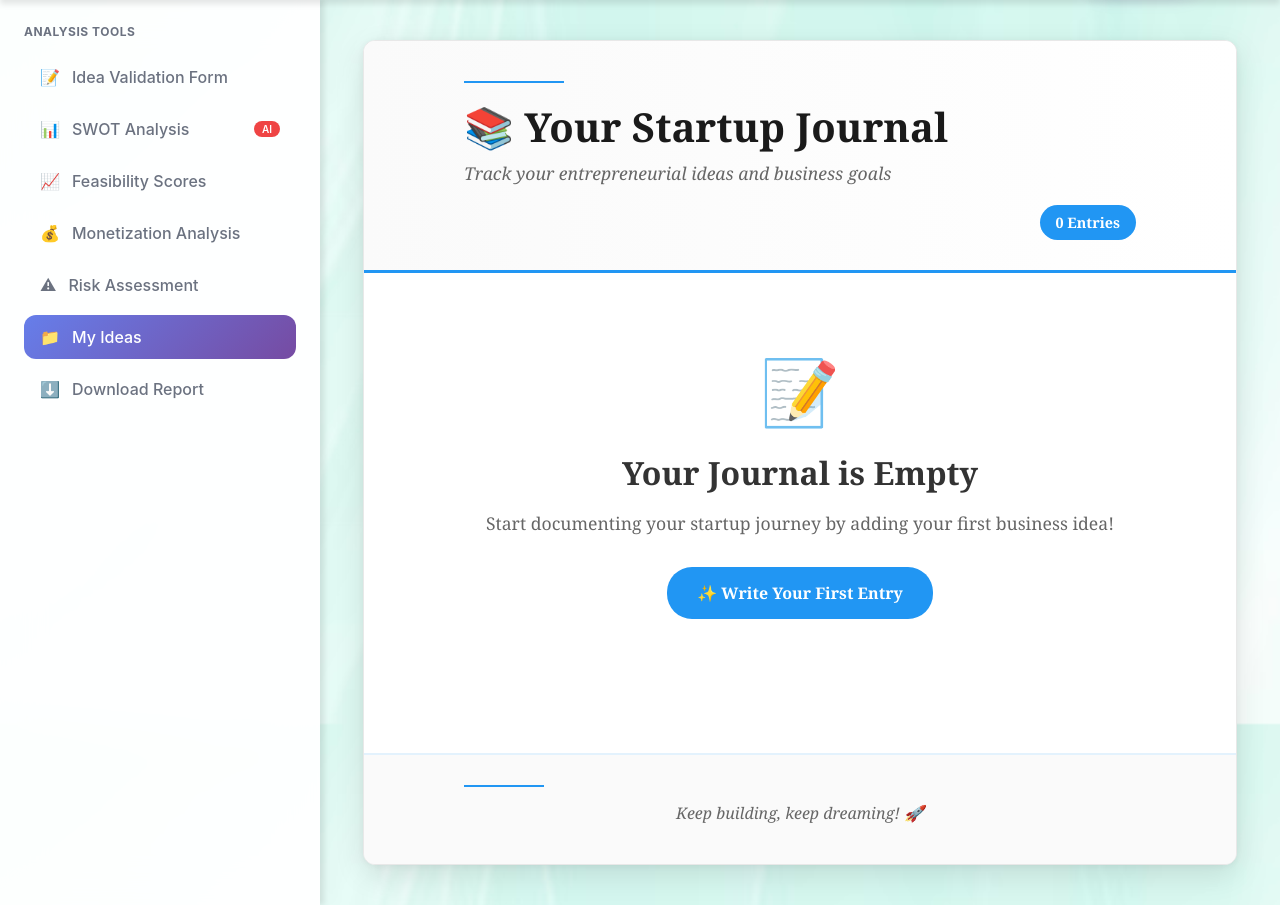
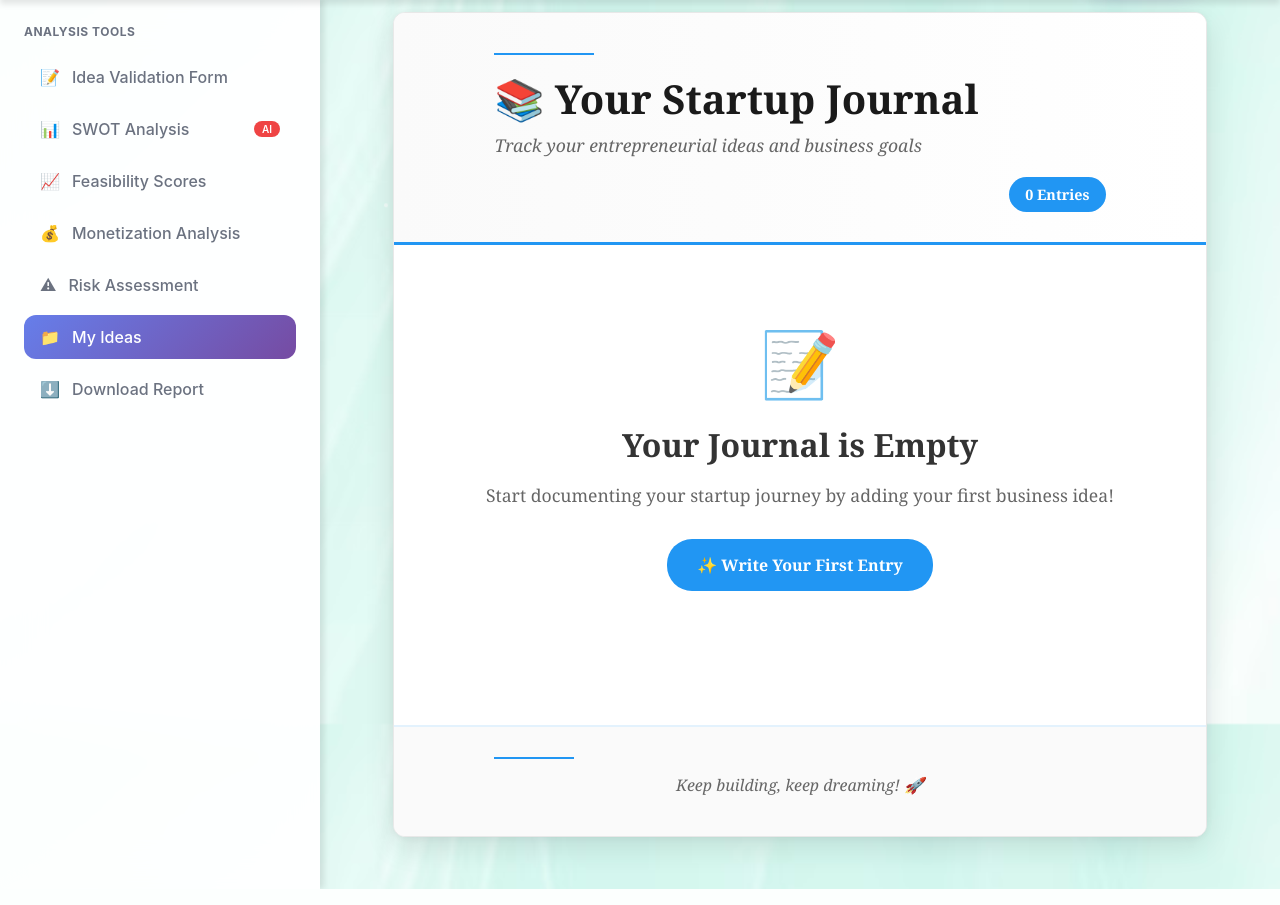
Before and after one commit to yash191stack/GoValid, a Django app: page /dashboard/history/ in a window 1280 px wide. Shown: the part 76-981 px from the top of the page. Run offline with Django 5.2, Linux system fonts and the light colour scheme; a user stored in the database is signed in; data comes from the database, SQL or seed files in the repository; both versions use the stored data as it was after the commit; some libraries are stand-ins or nearby versions; some web fonts are replaced.

Commit message:
Made the risk assesment and monetization page in the center

```diff
--- a/static/css/base_dash.css
+++ b/static/css/base_dash.css
@@ -232,9 +232,17 @@
             box-shadow: 4px 0 6px rgba(0, 0, 0, 0.1);
             width: 320px;
             padding: 24px;
-            display: none;
+            display: block;
             flex-shrink: 0;
         }
+        .main-content {
+    flex: 1;
+    display: flex;
+    justify-content: center;   /* ✅ horizontally center .container */
+    align-items: flex-start;   /* change to center for vertical centering */
+    padding: 2rem;
+}
+
 
         @media (min-width: 1024px) {
             .sidebar { display: block; }
--- a/templates/base_dash.html
+++ b/templates/base_dash.html
@@ -65,13 +65,11 @@
                 </div>
             </div>
         </aside>
+<!-- Main content area -->
+<main class="main-content">
+    {% block body %}{% endblock %}
+</main>
+</div> <!-- closes .main-layout -->
 
-        {% block body %}{% endblock %}
-         <!-- Footer -->
-<!-- Main content container -->
-<div class="container">
-  <!-- Your main content -->
-</div>
-    </div>
 </body>
 </html>
--- a/templates/dashboard/history.html
+++ b/templates/dashboard/history.html
@@ -109,12 +109,13 @@
     /* Main Wrapper */
     .main-wrapper {
         min-height: 100vh;
-        padding: 40px 20px;
+        padding: 20px 20px;
         display: flex;
         justify-content: center;
         align-items: flex-start;
         background: transparent;
         width: 100%;
+        margin-top:-20px;
     }
 
     /* Notebook Container */
@@ -130,6 +131,7 @@
         border: 1px solid #e8e8e8;
         overflow: hidden;
         position: relative;
+        margin-top:-20px;
         min-height: 85vh;
     }
 
```
Also changed, not shown: static/css/monetization.css (+12 -3 lines), db.sqlite3.
